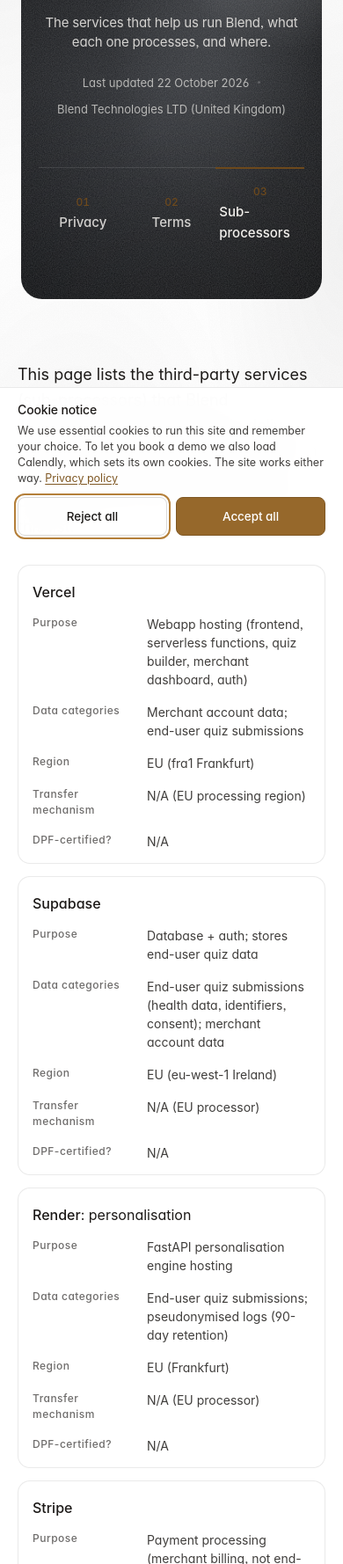
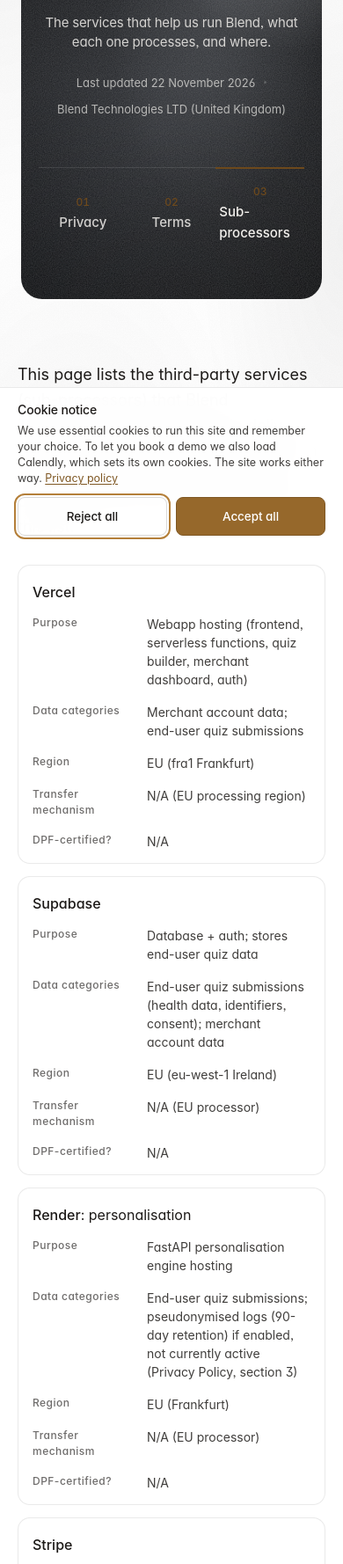
Before and after one commit to BlendTechnologies/blend-website, a plain HTML site: page sub-processors.html in a window 390 px wide. Shown: the part 219-1997 px from the top of the page at 88% size. Drawn offline with Linux system fonts and the light colour scheme; a web font is replaced by a local one.

Commit message:
fix(legal): the 90-day pseudonymised logs are not active, on both pages (#207)
The two legal pages disagreed about whether Blend keeps pseudonymised
quiz logs today. Section 3 of the privacy policy, its retention list and
the DPA all say the secondary purpose is not active and describe the logs
conditionally. Two places stated them as current:

- the sub-processors page, Render's data categories;
- the privacy policy's list of uses, which said "using pseudonymised quiz
  records (90-day retention)" with no condition.

Both now carry the condition in the privacy policy's own words. The
sub-processors cell stays plain text like every other cell in the table:
on phones each cell is a two-column grid, so inline markup would scatter
across it. Checked at 1440 and 375.

The sub-processors page's "Last updated" moves to 22 November 2026, since
its content changed. The privacy policy's "Effective" date is left alone:
this is a correction to match its own section 3, not a new policy. No
sub-processor is added or replaced, and no consent sentence changes.

Co-authored-by: Claude Opus 5.5 <noreply@anthropic.com>

```diff
--- a/sub-processors.html
+++ b/sub-processors.html
@@ -124,7 +124,7 @@ button{font:inherit;border:0;cursor:pointer;background:none;color:inherit}
       <p class="eyebrow">Legal</p>
       <h1 class="h1">Sub-processors</h1>
       <p class="lead">The services that help us run Blend, what each one processes, and where.</p>
-      <p class="ph-meta">Last updated 22 October 2026 <span class="ph-dot" aria-hidden="true"></span> Blend Technologies LTD (United Kingdom)</p>
+      <p class="ph-meta">Last updated 22 November 2026 <span class="ph-dot" aria-hidden="true"></span> Blend Technologies LTD (United Kingdom)</p>
     </div>
     <nav class="ph-ix lg-ix" aria-label="Legal documents"><a class="ph-ix-item" href="/privacy"><span class="ph-ix-line" aria-hidden="true"></span><span class="ph-ix-n">01</span><span class="ph-ix-name">Privacy</span></a><a class="ph-ix-item" href="/terms"><span class="ph-ix-line" aria-hidden="true"></span><span class="ph-ix-n">02</span><span class="ph-ix-name">Terms</span></a><a class="ph-ix-item" href="/sub-processors" aria-current="page"><span class="ph-ix-line" aria-hidden="true"></span><span class="ph-ix-n">03</span><span class="ph-ix-name">Sub-processors</span></a></nav>
   </div>
@@ -168,7 +168,7 @@ button{font:inherit;border:0;cursor:pointer;background:none;color:inherit}
           <tr>
             <td data-label="Processor"><strong>Render</strong>: personalisation</td>
             <td data-label="Purpose">FastAPI personalisation engine hosting</td>
-            <td data-label="Data categories">End-user quiz submissions; pseudonymised logs (90-day retention)</td>
+            <td data-label="Data categories">End-user quiz submissions; pseudonymised logs (90-day retention) if enabled, not currently active (Privacy Policy, section 3)</td>
             <td data-label="Region">EU (Frankfurt)</td>
             <td data-label="Transfer mechanism">N/A (EU processor)</td>
             <td data-label="DPF-certified?">N/A</td>
```
Also changed, not shown: privacy.html (+1 -1 lines).
